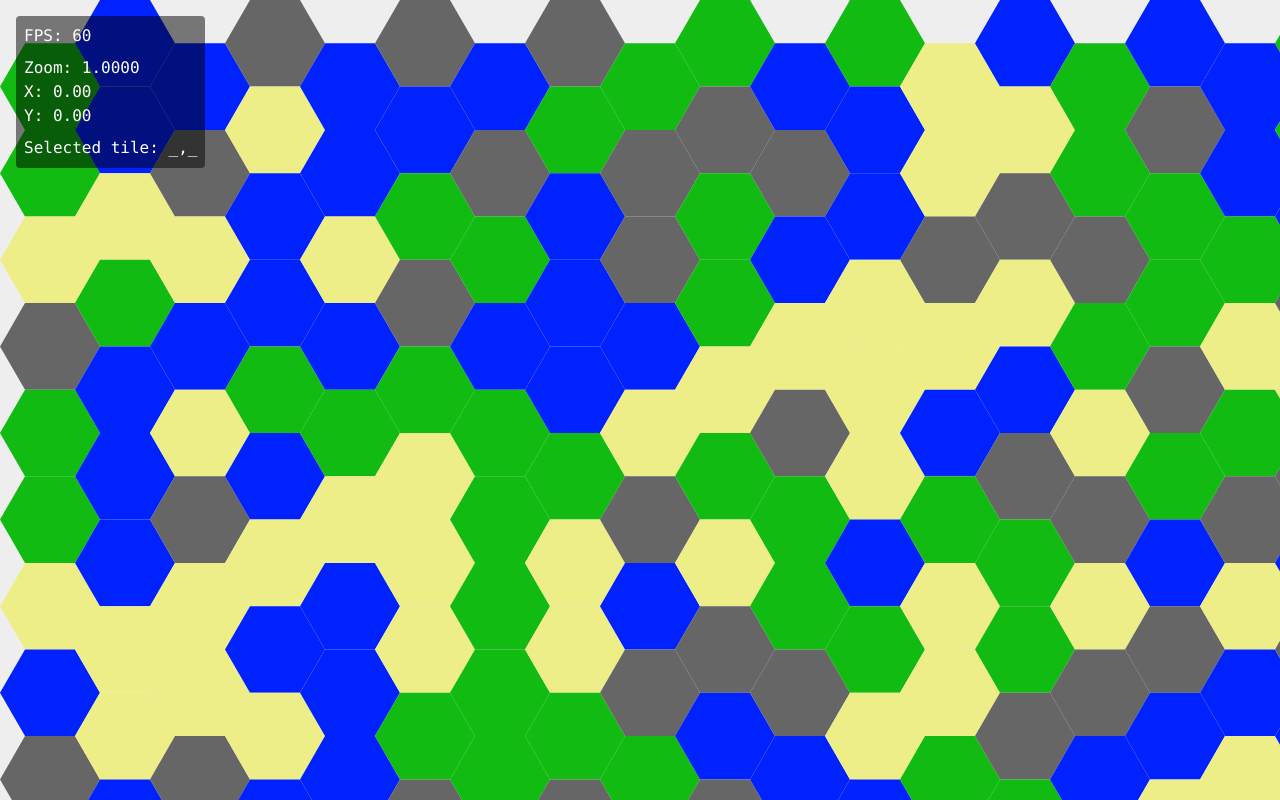
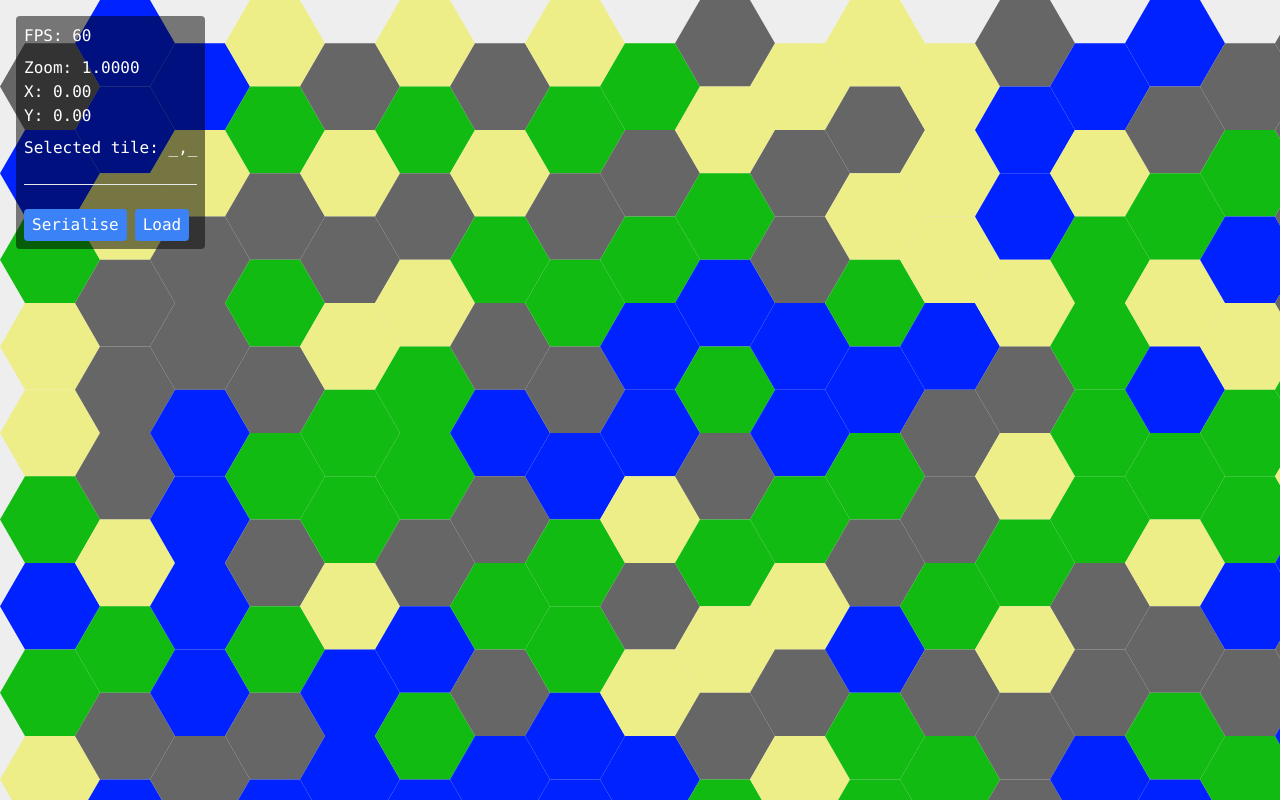
Before and after one commit to SeriousGuy888/HataSimulatorPrototype, a SvelteKit app: page / in a window 1280 px wide. Built offline with nearby package versions, Linux system fonts and the light colour scheme.

Commit message:
allowing saving and loading tilemaps

```diff
--- a/src/lib/Tilemap.ts
+++ b/src/lib/Tilemap.ts
@@ -23,4 +23,57 @@ export class Tilemap {
   getTile(x: number, y: number): Tile | null {
     return this.tiles.get(`${x},${y}`) ?? null
   }
+
+  setTile(x: number, y: number, tile: Tile) {
+    // Don't allow setting tiles outside the map
+    if (x < 0 || x >= this.width || y < 0 || y >= this.height) {
+      return
+    }
+
+    this.tiles.set(`${x},${y}`, tile)
+  }
+
+  serialise(): string {
+    const tileIds: string[] = []
+    tileTypes.forEach((type, index) => {
+      tileIds[index] = type
+    })
+
+    const tilesInOrder: (Tile | null)[] = []
+    for (let y = 0; y < this.height; y++) {
+      for (let x = 0; x < this.width; x++) {
+        tilesInOrder.push(this.getTile(x, y))
+      }
+    }
+
+    return JSON.stringify({
+      width: this.width,
+      height: this.height,
+      tileIds,
+      tiles: tilesInOrder.map((tile) => tileTypes.findIndex((e) => e === tile?.type)), // Convert tile types to ids
+    })
+  }
+
+  static deserialise(serialised: string): Tilemap {
+    try {
+      const { width, height, tileIds, tiles } = JSON.parse(serialised)
+
+      const tilemap = new Tilemap(width, height)
+
+      tiles.forEach((tileId: number, index: number) => {
+        const x = index % width
+        const y = Math.floor(index / width)
+
+        tilemap.setTile(x, y, {
+          type: tileIds[tileId],
+          x,
+          y,
+        })
+      })
+
+      return tilemap
+    } catch (e) {
+      throw new Error("Invalid tilemap.\n" + e)
+    }
+  }
 }
--- a/src/modules/GameWorld/GameWorld.svelte
+++ b/src/modules/GameWorld/GameWorld.svelte
@@ -1,6 +1,6 @@
 <script lang="ts">
   import { browser } from "$app/environment"
-  import type { Tilemap } from "$lib/Tilemap"
+  import { Tilemap } from "$lib/Tilemap"
   import { onMount } from "svelte"
   import type { View } from "./canvasTypes"
   import { drawTilemap } from "./tilemapDrawing"
@@ -38,6 +38,8 @@
 
   onMount(() => {
     resizeCanvasToFullScreen()
+
+    // window.tilemap = tilemap.serialise()
 
     const ctx = canvas.getContext("2d")
     if (!ctx) {
@@ -104,8 +106,8 @@
       view.y = worldY - screenY / view.zoom
     }}
     on:mousedown={(event) => {
-      // If the user is right-clicking or middle-clicking, start panning
-      if (event.button === 1 || event.button === 2) {
+      // If the user is middle-clicking, start panning
+      if (event.button === 1) {
         isPanning = true
         panningPrevX = event.clientX
         panningPrevY = event.clientY
@@ -127,6 +129,19 @@
         const { tileX, tileY } = worldToTile(view, worldX, worldY, sideLength, apothem)
 
         selectedCoords = { x: tileX, y: tileY }
+      }
+
+      // If the user is right-clicking, place a tile
+      if (event.button === 2) {
+        // Calculate cursor position in screen coordinates
+        const screenX = event.clientX - canvas.getBoundingClientRect().left
+        const screenY = event.clientY - canvas.getBoundingClientRect().top
+
+        // Calculate cursor position in world coordinates
+        const { worldX, worldY } = screenToWorld(view, screenX, screenY)
+        const { tileX, tileY } = worldToTile(view, worldX, worldY, sideLength, apothem)
+
+        tilemap.setTile(tileX, tileY, { type: "grass", x: tileX, y: tileY })
       }
     }}
     on:mousemove={(event) => {
@@ -159,5 +174,32 @@
     <p>
       Selected tile: {selectedCoords?.x ?? "_"},{selectedCoords?.y ?? "_"}
     </p>
+    <hr class="my-4" />
+    <section class="flex flex-row gap-2">
+      <button
+        on:click={() => {
+          const ser = tilemap.serialise()
+          navigator.clipboard.writeText(ser)
+          alert("Copied to clipboard")
+        }}
+        class="bg-blue-500 hover:bg-blue-600 text-white rounded px-2 py-1"
+      >
+        Serialise
+      </button>
+      <button
+        on:click={() => {
+          const ser = prompt("Paste serialised tilemap", "")
+          if (ser) {
+            try {
+              const newTilemap = Tilemap.deserialise(ser)
+              tilemap = newTilemap
+            } catch (e) {
+              alert("Invalid serialised tilemap: " + e)
+            }
+          }
+        }}
+        class="bg-blue-500 hover:bg-blue-600 text-white rounded px-2 py-1">Load</button
+      >
+    </section>
   </aside>
 </section>
```
